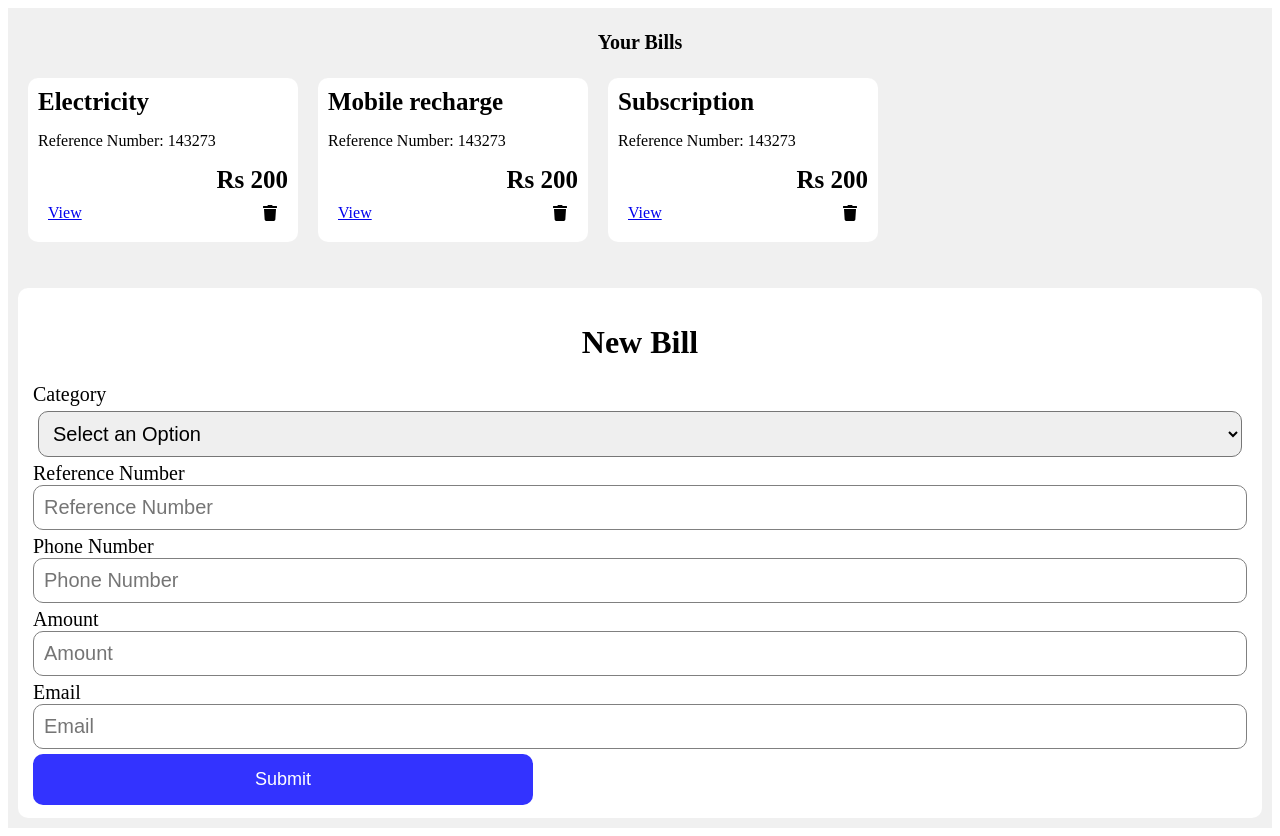
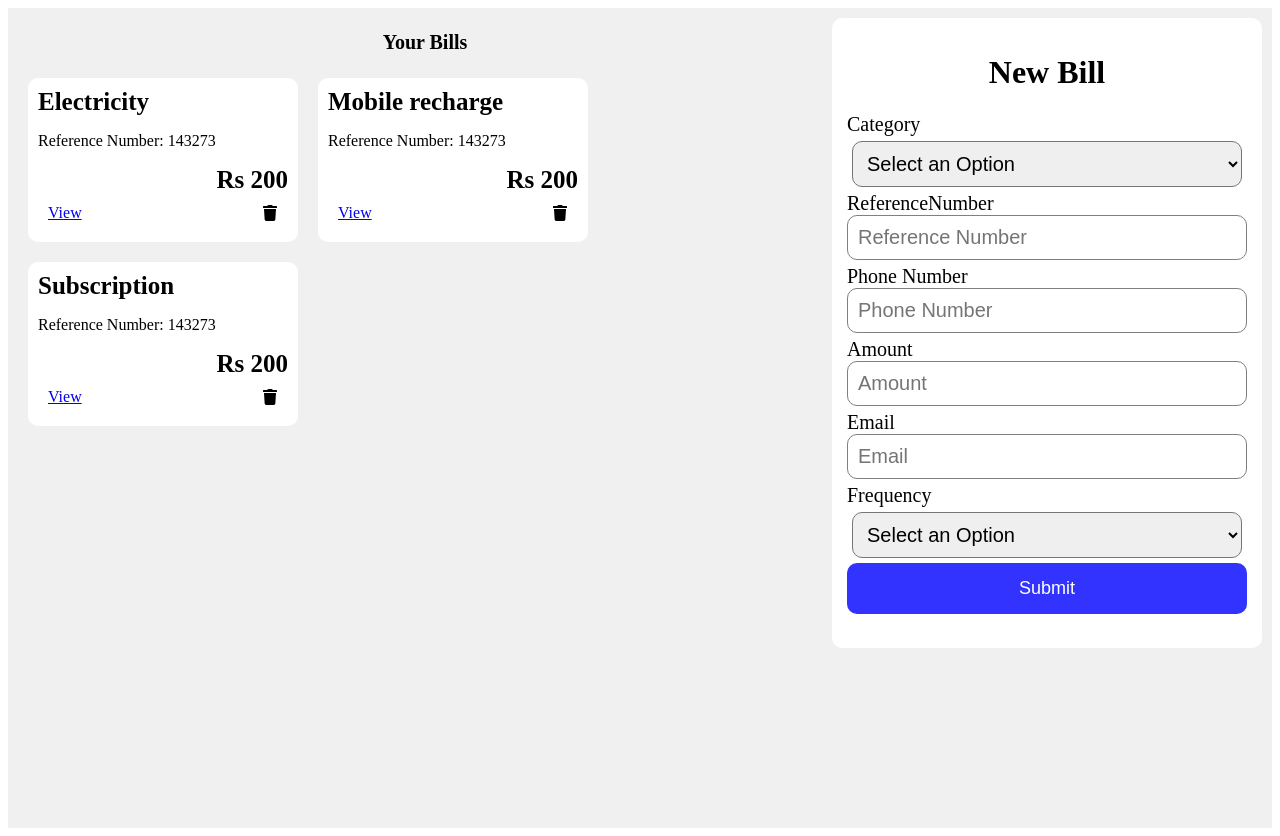
Before and after one commit to saisantosh005/novaApp, a React (Create React App) app: page / in a window 1280 px wide. Built offline with nearby package versions, Linux system fonts and the light colour scheme.

Commit message:
NewBillCompleteFormikStructure

```diff
--- a/src/components/CommoneComponents/FormComponents/FormikControl.js
+++ b/src/components/CommoneComponents/FormComponents/FormikControl.js
@@ -1,13 +1,15 @@
 import Input from "./Input";
+import SelectComponent from "./SelectComponent";
 
 const FormControl = (props) => {
-  const { control, rest } = props;
+  const { control, ...rest } = props;
+
   switch (control) {
     case "input":
       return <Input {...rest} />;
+    case "select":
+      return <SelectComponent {...rest} />;
     case "checkbox":
-      return <></>;
-    case "select":
       return <></>;
     case "radio":
       return <></>;
--- a/src/components/CommoneComponents/FormComponents/Input.js
+++ b/src/components/CommoneComponents/FormComponents/Input.js
@@ -1,15 +1,17 @@
-import { ErrorMessage, Field } from "formik";
+import { ErrorMessage } from "formik";
 import { InputContainer, InputField, Label } from "./styledComponents";
 import TextError from "./TextError";
 
 const Input = (props) => {
-  const { name, label, rest } = props;
+  const { name, label, ...rest } = props;
   return (
-    <InputContainer>
-      <Label htmlFor={name}>{label}</Label>
-      <InputField id={name} name={name} {...rest} />
-      <ErrorMessage name={name} component={TextError} />
-    </InputContainer>
+    <div>
+      <InputContainer>
+        <Label htmlFor={name}>{label}</Label>
+        <InputField id={name} name={name} {...rest} />
+        <ErrorMessage name={name} component={TextError} />
+      </InputContainer>
+    </div>
   );
 };
 export default Input;
--- /dev/null
+++ b/src/components/CommoneComponents/FormComponents/SelectComponent.js
@@ -0,0 +1,22 @@
+import { ErrorMessage } from "formik";
+import { InputContainer, Label, SelectField } from "./styledComponents";
+import TextError from "./TextError";
+
+const SelectComponent = (props) => {
+  const { name, label, dropDownOptions, ...rest } = props;
+  return (
+    <InputContainer>
+      <Label htmlFor={name}>{label}</Label>
+      <SelectField component="select" name={name} id={name} {...rest}>
+        {dropDownOptions.map((option) => (
+          <option key={option.value} value={option.value}>
+            {option.key}
+          </option>
+        ))}
+      </SelectField>
+      <ErrorMessage name={name} component={TextError} />
+    </InputContainer>
+  );
+};
+
+export default SelectComponent;
--- a/src/components/CommoneComponents/FormComponents/styledComponents.js
+++ b/src/components/CommoneComponents/FormComponents/styledComponents.js
@@ -1,4 +1,4 @@
-import { Field, Formik } from "formik";
+import { Field } from "formik";
 import styled from "styled-components";
 
 const MainContainer = styled.div`
@@ -19,6 +19,13 @@ const Select = styled.select`
   border-radius: 10px;
   padding: 10px;
   margin: 5px;
+`;
+const SelectField = styled(Field)`
+  font-size: 20px;
+  border-radius: 10px;
+  padding: 10px;
+  margin: 5px;
+  outline: none;
 `;
 const Label = styled.label`
   font-size: 20px;
@@ -90,5 +97,6 @@ export {
   Button,
   ErrorText,
   FormPart,
-  InputField
+  InputField,
+  SelectField
 };
--- a/src/components/DetailsRoute/DetailsRoute.js
+++ b/src/components/DetailsRoute/DetailsRoute.js
@@ -13,6 +13,8 @@ import {
 } from "./styledComponents";
 
 const DetailsRoute = (props) => {
+  const { edit, setEditStatus } = useState("");
+  const { FreshDetails, setDetails } = useState("");
   const { match } = props;
   const { params } = match;
   const { id } = params;
--- a/src/components/HomeRoute/AddBill/NewAddBill.js
+++ b/src/components/HomeRoute/AddBill/NewAddBill.js
@@ -1,18 +1,11 @@
-import { Field, useFormik, Form, Formik, ErrorMessage } from "formik";
+import { Form, Formik } from "formik";
 import * as Yup from "yup";
-import TextError from "./TextError";
 import { v4 as uuidv4 } from "uuid";
 import {
   Button,
   ButtonContainer,
-  FormPart,
   Heading,
-  InputContainer,
-  InputField,
-  Label,
-  MainContainer,
-  Select,
-  SelectField
+  MainContainer
 } from "./styledComponent";
 import FormControl from "../../CommoneComponents/FormComponents/FormikControl";
 
@@ -23,13 +16,19 @@ const dropDownOptions = [
   { key: "Credit Card", value: "credit Card" }
 ];
 
+const frequencyDropOptions = [
+  { key: "Select an Option", value: "" },
+  { key: "Monthly", value: "monthly" },
+  { key: "Quarterly", value: "quarterly" },
+  { key: "Half Yearly", value: "halfYearly" }
+];
 const NewAddBill = (props) => {
   const initialValues = {
     referenceNumber: "",
     phoneNumber: "",
     amount: "",
     email: "",
-    frequency: [],
+    frequency: "",
     category: ""
   };
 
@@ -53,7 +52,81 @@ const NewAddBill = (props) => {
         {(formik) => {
           return (
             <Form>
-              <InputContainer>
+              <FormControl
+                control="select"
+                label="Category"
+                id="category"
+                name="category"
+                placeholder="category"
+                dropDownOptions={dropDownOptions}
+              />
+              <FormControl
+                control="input"
+                label="ReferenceNumber"
+                id="referenceNumber"
+                name="referenceNumber"
+                type="text"
+                placeholder="Reference Number"
+              />
+              <FormControl
+                control="input"
+                label="Phone Number"
+                name="phoneNumber"
+                id="phoneNumber"
+                type="phonenumber"
+                placeholder="Phone Number"
+              />
+              <FormControl
+                control="input"
+                label="Amount"
+                name="amount"
+                id="amount"
+                type="text"
+                placeholder="Amount"
+              />
+              <FormControl
+                control="input"
+                label="Email"
+                name="email"
+                id="email"
+                type="email"
+                placeholder="Email"
+              />
+              <FormControl
+                control="select"
+                label="Frequency"
+                id="frequency"
+                name="frequency"
+                placeholder="Frequency"
+                dropDownOptions={frequencyDropOptions}
+              />
+              <ButtonContainer>
+                <Button type="submit" disabled={!formik.isValid}>
+                  Submit
+                </Button>
+              </ButtonContainer>
+            </Form>
+          );
+        }}
+      </Formik>
+    </MainContainer>
+  );
+};
+export default NewAddBill;
+{
+  /* <InputContainer>
+                <Label htmlFor="referenceNumber">Reference Number</Label>
+                <InputField
+                  name="referenceNumber"
+                  id="referenceNumber"
+                  type="text"
+                  placeholder="Reference Number"
+                />
+                <ErrorMessage name="referenceNumber" component={TextError} />
+              </InputContainer> */
+}
+{
+  /* <InputContainer>
                 <Label htmlFor="category">Category</Label>
                 <SelectField as="select" name="category" id="category">
                   {dropDownOptions.map((option) => (
@@ -62,16 +135,6 @@ const NewAddBill = (props) => {
                     </option>
                   ))}
                 </SelectField>
-              </InputContainer>
-              <InputContainer>
-                <Label htmlFor="referenceNumber">Reference Number</Label>
-                <InputField
-                  name="referenceNumber"
-                  id="referenceNumber"
-                  type="text"
-                  placeholder="Reference Number"
-                />
-                <ErrorMessage name="referenceNumber" component={TextError} />
               </InputContainer>
               <InputContainer>
                 <Label htmlFor="phoneNumber">Phone Number</Label>
@@ -96,24 +159,12 @@ const NewAddBill = (props) => {
               <InputContainer>
                 <Label htmlFor="email">Email</Label>
                 <InputField
+
                   name="email"
                   id="email"
                   type="email"
                   placeholder="Email"
                 />
                 <ErrorMessage name="email" component={TextError} />
-              </InputContainer>
-
-              <ButtonContainer>
-                <Button type="submit" disabled={!formik.isValid}>
-                  Submit
-                </Button>
-              </ButtonContainer>
-            </Form>
-          );
-        }}
-      </Formik>
-    </MainContainer>
-  );
-};
-export default NewAddBill;
+              </InputContainer> */
+}
--- a/src/components/HomeRoute/AddBill/styledComponent.js
+++ b/src/components/HomeRoute/AddBill/styledComponent.js
@@ -1,11 +1,13 @@
-import { Field, Formik } from "formik";
+import { Field } from "formik";
 import styled from "styled-components";
 
 const MainContainer = styled.div`
   background: white;
   border-radius: 10px;
-  max-height: 500px;
+  max-height: 600px;
   padding: 15px;
+  overflow-wrap: scroll;
+  min-width: 400px;
 `;
 const Heading = styled.h1`
   text-align: center;
--- a/src/components/HomeRoute/styledComponent.js
+++ b/src/components/HomeRoute/styledComponent.js
@@ -6,7 +6,7 @@ const MainContainer = styled.div`
   background: #f0f0f0;
   min-height: 100vh;
   padding: 10px;
-  @media screen and (min-width: 600px) and (max-width: 800px) {
+  @media (min-width: 600px) {
     flex-direction: row;
   }
 `;
```
